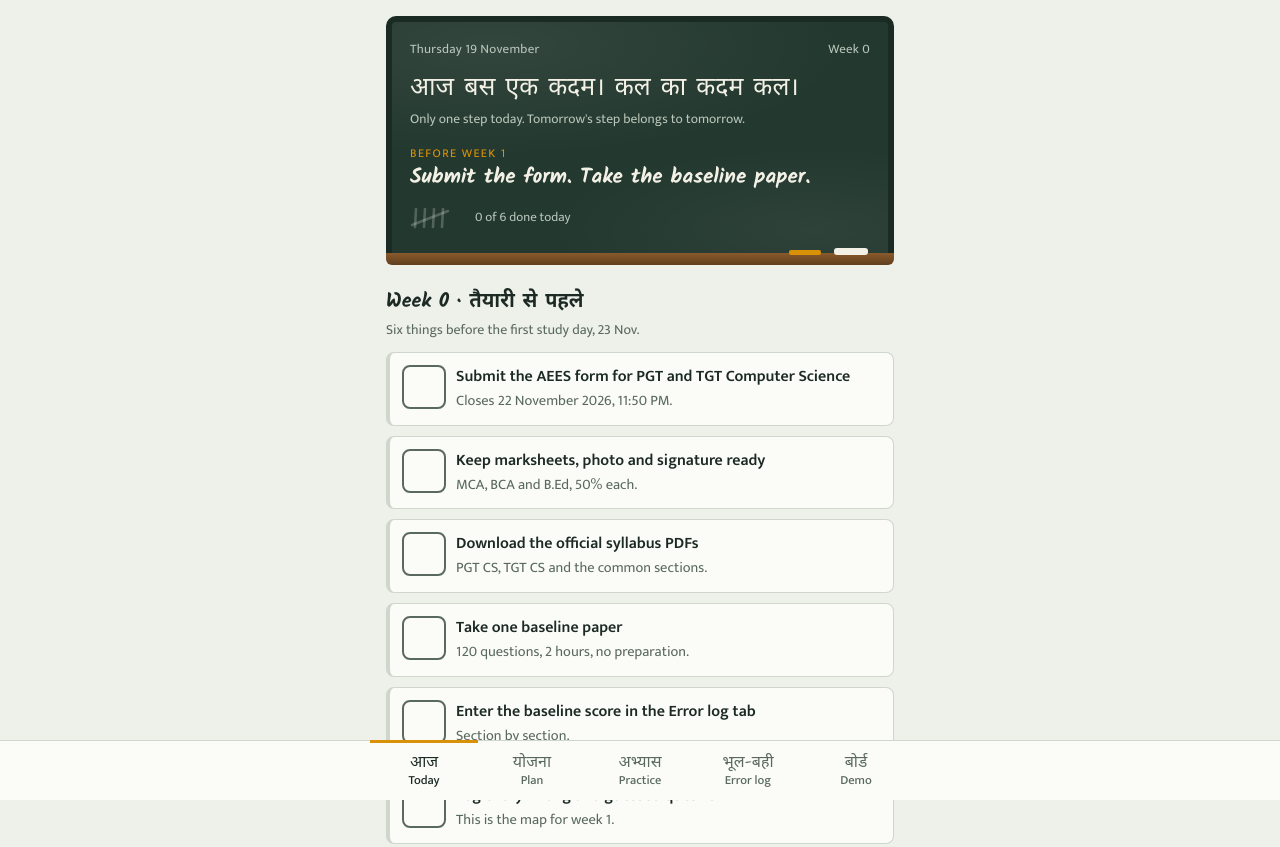
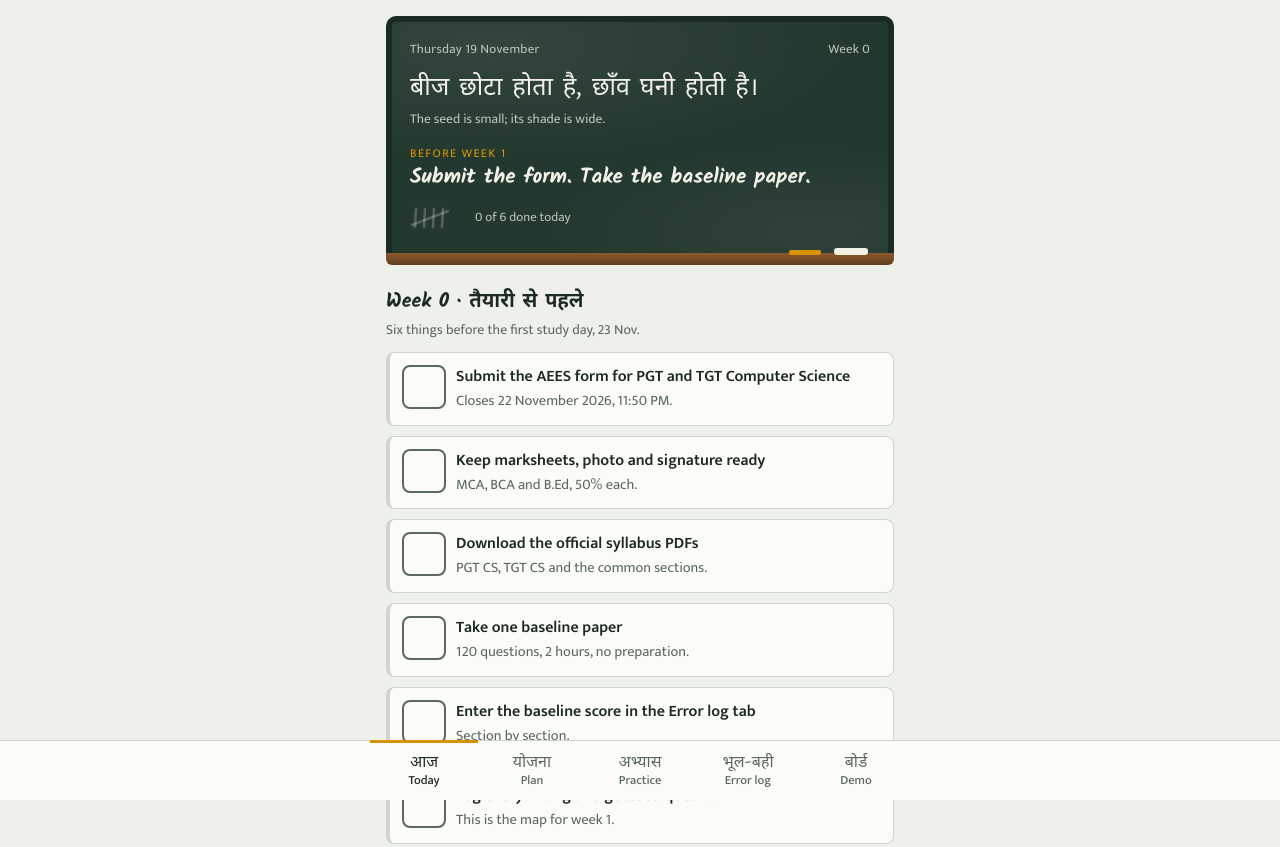
Before and after one commit to akarshofficial007-tech/board-ready, a plain HTML site: page index.html in a window 1280 px wide. Shown: the top 847 px of the page. Drawn offline with Linux system fonts and the light colour scheme.

Commit message:
Set the fourteen board lines
Co-Authored-By: Claude Fable 5.2 <noreply@anthropic.com>
Claude-Session: https://claude.ai/code/session_01CNsSboBS8TUE3a6TCMb9av

```diff
--- a/index.html
+++ b/index.html
@@ -203,20 +203,20 @@ const PLAN=[
   ped:"Revision of all pedagogy MCQs",demo:"Two full mock lessons on unseen topics",test:"Full papers 4 and 5"}
 ];
 const LINES=[
- ["आज बस एक कदम। कल का कदम कल।","Only one step today. Tomorrow's step belongs to tomorrow."],
- ["गलती दुश्मन नहीं, रास्ता दिखाने वाली दोस्त है।","A mistake is a friend that points the way."],
- ["जो आज समझ आया, वही कल आप पढ़ाएँगी।","What you understand today, you will teach tomorrow."],
- ["धीरे चलिए, पर रोज़ चलिए।","Walk slowly, but walk every day."],
- ["चॉक छोटा है, पर लिखता बड़ा है।","The chalk is small, yet it writes large."],
- ["सवाल से घबराइए मत, सवाल ही शिक्षक बनाते हैं।","Questions are what make a teacher."],
- ["बूँद-बूँद से घड़ा भरता है।","Drop by drop, the pot fills."],
- ["आज की मेहनत, कल की कक्षा।","Today's effort is tomorrow's classroom."],
- ["पहले समझ आती है, अंक उसके पीछे आते हैं।","Understanding arrives first; marks follow it."],
- ["करत-करत अभ्यास के जड़मति होत सुजान।","With steady practice, even the slow grow wise. (Vrind)"],
- ["हर टिक एक ईंट है, और दीवार उठ रही है।","Each tick is a brick, and the wall is rising."],
- ["नब्बे मिनट आपके, बाकी दिन दुनिया का।","Ninety minutes are yours; the rest of the day is the world's."],
- ["जिस विषय से डर लगे, वहीं से शुरू कीजिए।","Begin with the topic you fear."],
- ["सीखना रुका नहीं, तो हार हुई नहीं।","While learning continues, nothing is lost."]
+ ["बीज छोटा होता है, छाँव घनी होती है।", "The seed is small; its shade is wide."],
+ ["पढ़कर जाना, करके सीखा।", "Reading tells you; doing teaches you."],
+ ["भूल छिपाइए मत, लिख लीजिए; वही अगला पाठ है।", "Do not hide a mistake; write it down. It is the next lesson."],
+ ["कल से बस थोड़ा बेहतर, इतना काफ़ी है।", "A little better than yesterday is enough."],
+ ["शिक्षक वही, जो आज भी विद्यार्थी है।", "A teacher is one who is still a student."],
+ ["बीता कल बीत गया; आज का पन्ना खुला है।", "Yesterday is over; today's page is open."],
+ ["पहले अपने मन को पढ़ाइए, फिर कक्षा को।", "Teach your own mind first, then the class."],
+ ["पहले अभ्यास, फिर उपदेश।", "Practise first; preach later."],
+ ["जल्दी नहीं, सही। सही होगा तो तेज़ भी होगा।", "Not fast, but right. What is right becomes fast."],
+ ["धीरे चलिए, पर रोज़ चलिए।", "Walk slowly, but walk every day."],
+ ["जिस विषय से डर लगे, वहीं से शुरू कीजिए।", "Begin with the topic you fear."],
+ ["पूछना कमज़ोरी नहीं, सीखने की पहली सीढ़ी है।", "Asking is not weakness; it is the first step of learning."],
+ ["पहले समझ आती है, अंक उसके पीछे आते हैं।", "Understanding arrives first; marks follow it."],
+ ["चॉक छोटा है, पर लिखता बड़ा है।", "The chalk is small, yet it writes large."]
 ];
 const DAYNAMES=["Monday","Tuesday","Wednesday","Thursday","Friday","Saturday","Sunday"];
 const ROT=[
```
